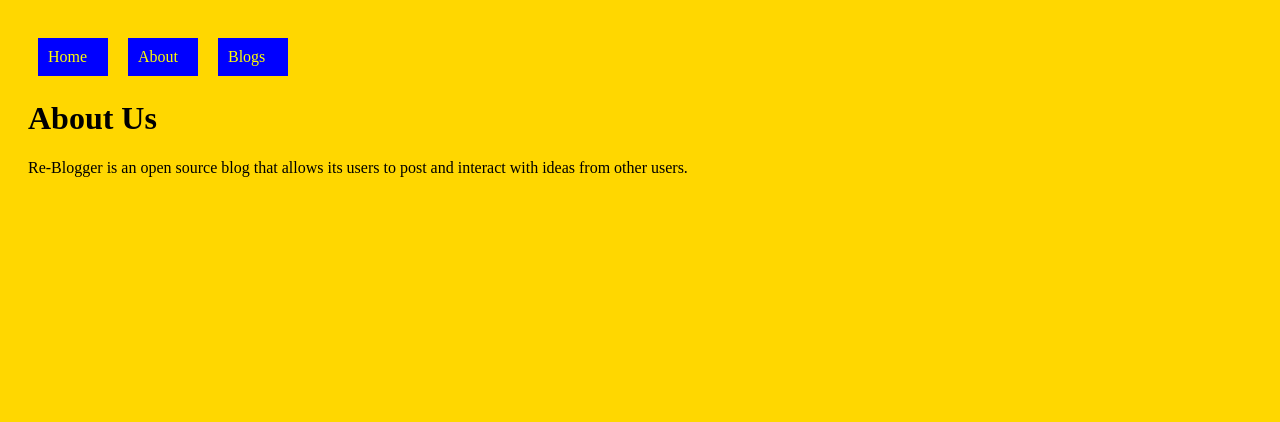
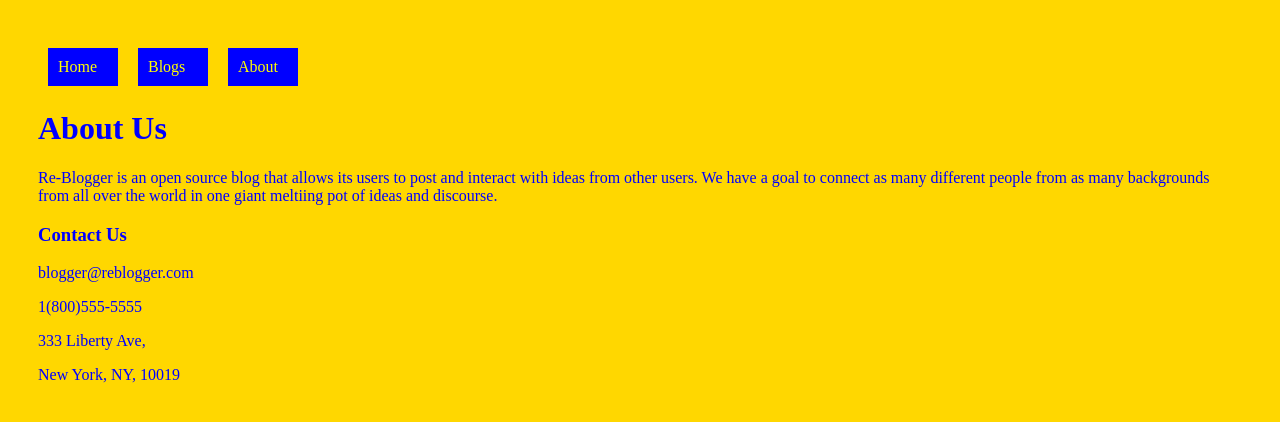
Before and after one commit to Jmulvez/Phase-2-Project-React, a React (Create React App) app: page /about in a window 1280 px wide. Shown: the top 422 px of the page. Built offline with nearby package versions, Linux system fonts and the light colour scheme; data requests are answered from the project's data file.

Commit message:
added form

```diff
--- a/src/components/About.js
+++ b/src/components/About.js
@@ -5,8 +5,15 @@ function About() {
         <div>
             <h1>About Us</h1>
             <p>
-                Re-Blogger is an open source blog that allows its users to post and interact with ideas from other users.
+                Re-Blogger is an open source blog that allows its users to post and interact with ideas from other users. We have
+                a goal to connect as many different people from as many backgrounds from all over the world in one giant meltiing
+                pot of ideas and discourse.
             </p>
+            <h3>Contact Us</h3>
+            <p>blogger@reblogger.com</p>
+            <p>1(800)555-5555</p>
+            <p>333 Liberty Ave,</p>
+            <p>New York, NY, 10019</p>
         </div>
     )
 }
--- a/src/components/App.js
+++ b/src/components/App.js
@@ -4,22 +4,29 @@ import Home from './Home';
 import About from './About';
 import Navbar from './Navbar'
 import Blog from './Blog';
+import NewBlog from "./NewBlog";
 
 function App() {
     const [blogs, setBlogs] = useState([]);
+    const appStyle = {
+        textDecoration: "none",
+        color: "blue",
+        padding: "10px"
+      };
     useEffect(() => {
         fetch("http://localhost:3000/blogs")
         .then(res => res.json())
         .then(data => setBlogs(data))
     }, []);
     return (
-        <div>
+        <div style={appStyle} >
             <Navbar />
             <Switch>
                 <Route path="/about">
                     <About />
                 </Route>
                 <Route path="/blogs">
+                    <NewBlog blogs={blogs} />
                     <Blog blogs={blogs} />
                 </Route>
                 <Route exact path="/">
--- a/src/components/BlogPost.js
+++ b/src/components/BlogPost.js
@@ -3,17 +3,24 @@ import React from "react";
 function BlogPost({ title, image, text, likes }) {
     const buttonStyle = {
         display: "flex",
-        width: "50px",
+        width: "35px",
+        height: "40px",
         padding: "10px",
-        margin: "10px 10px 3px",
+        margin: "5px 5px 2px",
         background: "blue",
         textDecoration: "none",
         color: "yellow",
+        textAlign: "center"
       };
+    const pictureStyle = {
+        width:"450px",
+        height:"250px"
+
+    };
     return (
         <div>
             <h1>{title}</h1>
-            <img src={image} alt="Image Not Found"/>
+            <img src={image} alt="Image Not Found" style={pictureStyle}/>
             <p>{text}</p>
             <button style={buttonStyle}>
             <p>{likes}</p>
--- a/src/components/Navbar.js
+++ b/src/components/Navbar.js
@@ -9,18 +9,18 @@ function Navbar() {
         margin: "10px 10px 3px",
         background: "blue",
         textDecoration: "none",
-        color: "yellow",
+        color: "yellow"
       };
     return (
         <div>
             <NavLink to="/" style={linkStyle}>
                 Home
             </NavLink>
+            <NavLink to="/blogs" style={linkStyle}>
+                Blogs
+            </NavLink>
             <NavLink to="/about" style={linkStyle}>
                 About
-            </NavLink>
-            <NavLink to="/blogs" style={linkStyle}>
-                Blogs
             </NavLink>
         </div>
     )
--- /dev/null
+++ b/src/components/NewBlog.js
@@ -0,0 +1,33 @@
+import React, { useState } from "react";
+
+function NewBlog() {
+    const [blog, newBlog] = useState("");
+
+    function handleSubmit(e) {
+        e.preventDefault();
+        const blogData = {
+            /*title: title,
+            image: image,
+            text: text,*/
+        }
+        fetch("http://localhost:3000/blogs", {
+            method: "POST",
+            headers: {
+                "Content-Type": "application/json",
+            },
+            body: JSON.stringify(blogData)
+        })
+        .then(res => res.json())
+        .then()
+    }
+    return (
+        <form className="NewBlog">
+            Add New Post!
+            <input></input>
+            <input></input>
+            <input></input>
+        </form>
+    )
+}
+
+export default NewBlog;
```
Also changed, not shown: db.json (+5 -5 lines).
